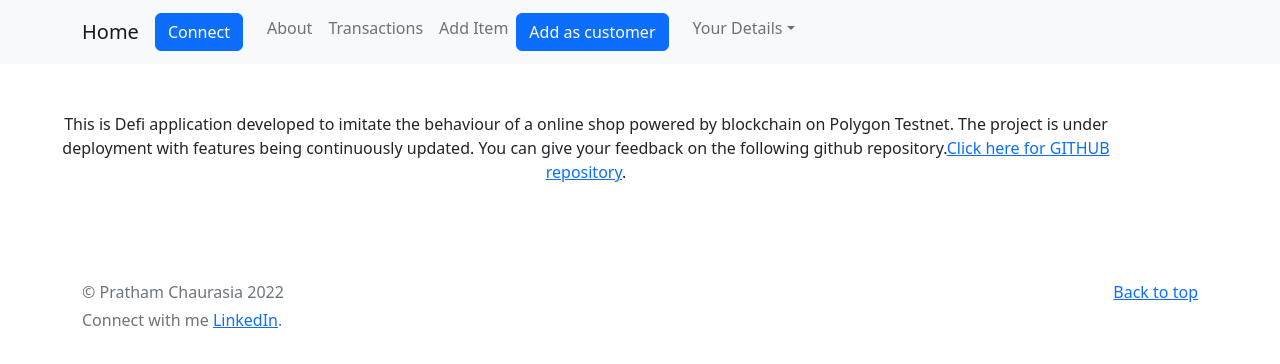
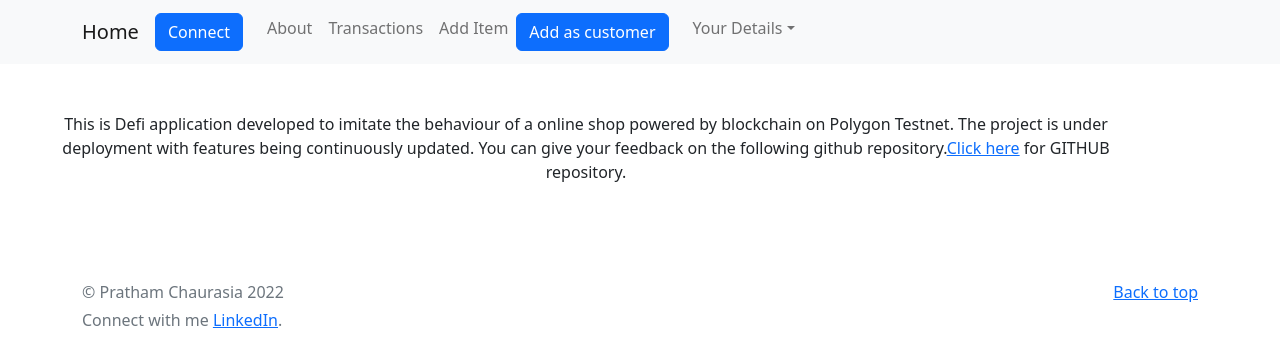
Before and after one commit to PrathamGit-dev/BlockchainShop, a React (Create React App) app: page /about in a window 1280 px wide. Shown: the top 364 px of the page. Built offline with nearby package versions, Linux system fonts and the light colour scheme.

Commit message:
Update About.js

```diff
--- a/src/components/About.js
+++ b/src/components/About.js
@@ -6,7 +6,7 @@ export const About = () => {
         <p>
             This is Defi application developed to imitate the behaviour of a online shop powered by blockchain on Polygon Testnet.
             The project is under deployment with features being continuously updated. You can give your feedback on the following github repository.
-    <a href="https://github.com/PrathamGit-dev/BlockchainShop" target="_blank">Click here for GITHUB repository</a>.
+    <a href="https://github.com/PrathamGit-dev/BlockchainShop" target="_blank">Click here</a> for GITHUB repository.
         </p>
 
 
```
